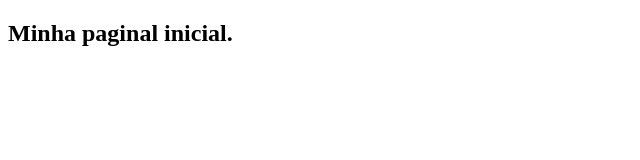
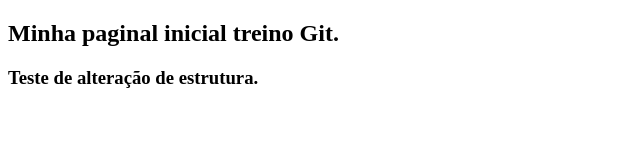
Before and after one commit to fernandospizzca/projeto-curso-git, a plain HTML site: page index.html in a window 1280 px wide. Shown: the whole page, without its empty margins (0-640 px from the left). Drawn offline with Linux system fonts and the light colour scheme.

Commit message:
teste alteração

```diff
--- a/index.html
+++ b/index.html
@@ -7,7 +7,10 @@
     </head>
     <body>
         <h2>
-            Minha paginal inicial.
+            Minha paginal inicial treino Git.
         </h2>
+        <h3>
+            Teste de alteração de estrutura.
+        </h3>
     </body>
 </html>
```
